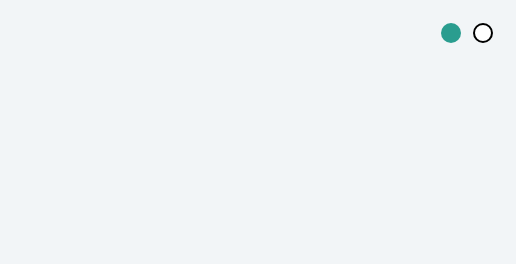
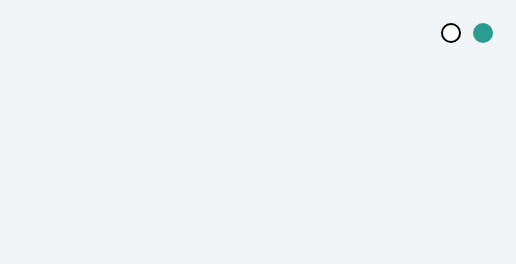
Before and after one commit to kdeb-dotcomm/Interactive-Resume, a plain HTML site: page index.html in a window 1280 px wide. Shown: the top 264 px of the page, 764-1280 px from the left. Drawn offline with Linux system fonts and the light colour scheme.

Commit message:
"changes"

```diff
--- a/index.html
+++ b/index.html
@@ -14,8 +14,8 @@
     <header>
       <div>
         <div class="slider">
-          <input type="radio" name="slider" id="slider-1" checked />
-          <input type="radio" name="slider" id="slider-2" />
+          <input type="radio" name="slider" id="slider-1" />
+          <input type="radio" name="slider" id="slider-2" checked />
       </div>
 
       <div class="profile-container">
```
